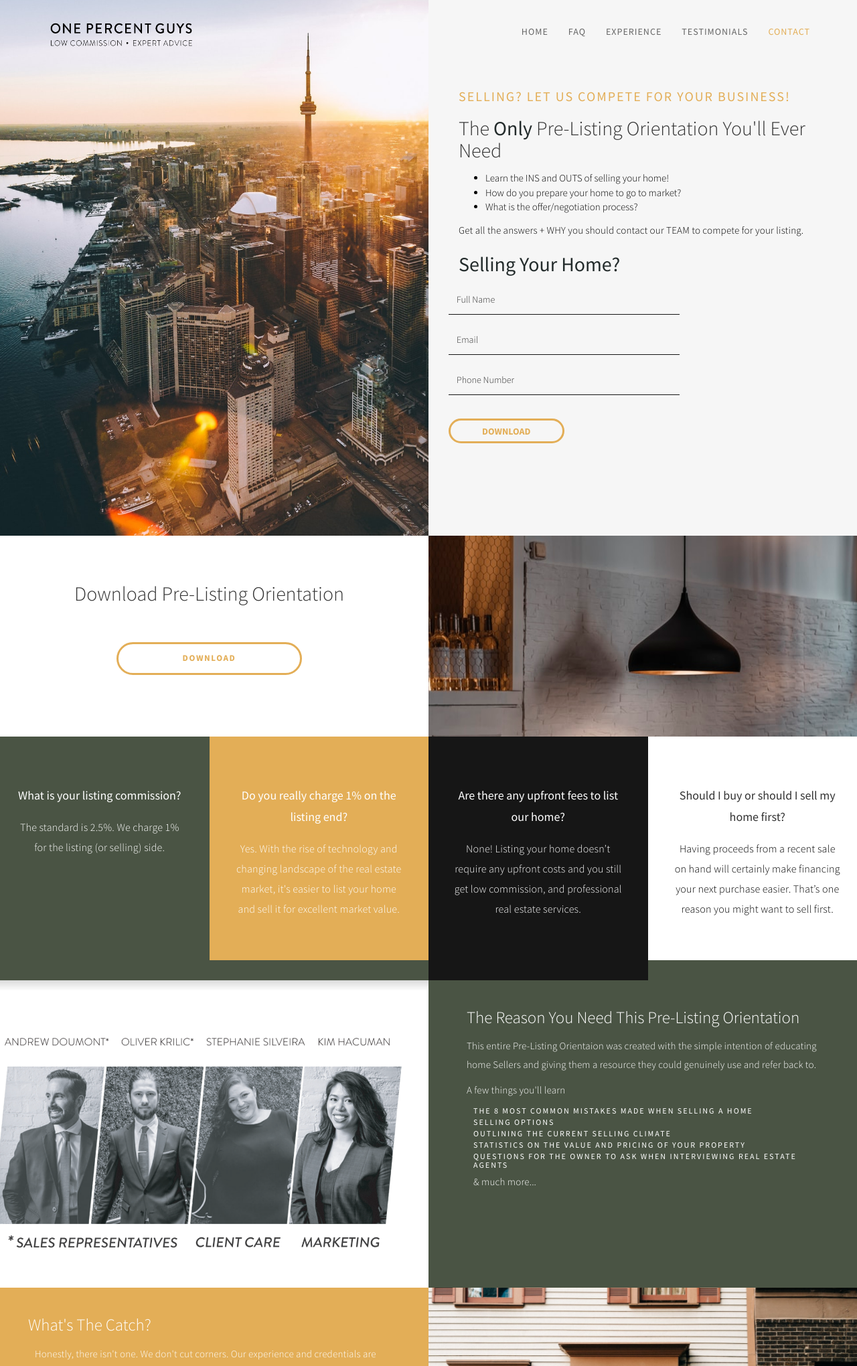
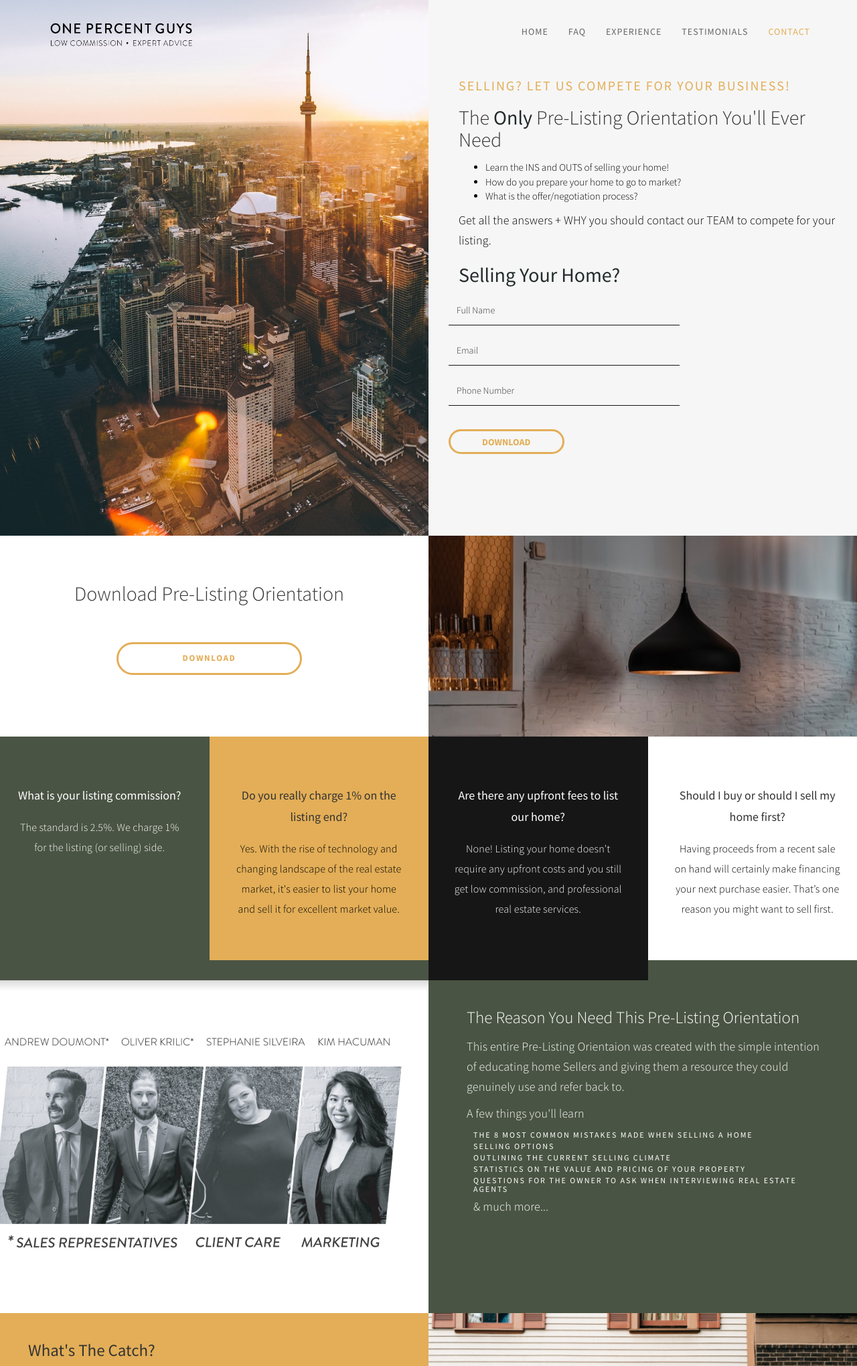
Before and after one commit to PeterBen90/andrew-site, a PHP site: page / in a window 1280 px wide. Shown: the top 2040 px of the page at 67% size. Run offline with PHP 8.4, Linux system fonts and the light colour scheme; some libraries are stand-ins or nearby versions.

Commit message:
accesibility

```diff
--- a/css/main.css
+++ b/css/main.css
@@ -72,9 +72,9 @@ strong {
 
 p {
 	color: #888;
-	font-size: 15px;
+	font-size: 18px;
 	font-weight: 300;
-	line-height: 28px;
+	line-height: 30px;
 	letter-spacing: 0.2px;
 }
 
@@ -719,6 +719,11 @@ footer {
 	.skill-thumb {
 		padding: 0px !important;
 	}
+
+	p {
+		font-size: 15px;
+		line-height: 20px;
+	}
 }
 
 @media only screen and (max-width: 1024px) {
@@ -1063,3 +1068,7 @@ footer {
 .padding {
 	padding-bottom: 30px;
 }
+
+.catch {
+	font-weight: 500;
+}
--- a/index.html
+++ b/index.html
@@ -205,10 +205,10 @@
         </div>
 
         <div class="bg-yellow col-md-3 col-sm-6">
-          <div class="wow fadeInUp color-white service-thumb" data-wow-delay="0.8s">
+          <div class="wow fadeInUp service-thumb" data-wow-delay="0.8s">
             <!-- <i class="fa fa-desktop"></i> -->
             <h3 class="head">Do you really charge 1% on the listing end?</h3>
-            <p class="color-white quest">
+            <p class="quests">
               Yes. With the rise of technology and changing landscape of the
               real estate market, it's easier to list your home and sell it
               for excellent market value.
@@ -337,17 +337,17 @@
     <div class="container">
       <div class="row">
         <div class="col-md-6 col-sm-6">
-          <div class="color-white education-thumb">
+          <div class="education-thumb">
             <div class="wow fadeInUp section-title" data-wow-delay="0.8s">
-              <h1>What's The Catch?</h1>
+              <h1 class="catch">What's The Catch?</h1>
             </div>
 
-            <div class="wow fadeInUp color-white media" data-wow-delay="1.2s">
-              <div class="media-object media-left">
+            <div class="wow fadeInUp media" data-wow-delay="1.2s">
+              <div class="media-object">
                 <!-- <i class="fa fa-star" aria-hidden="true"></i> -->
               </div>
               <div class="media-body">
-                <p class="color-white">
+                <p class="quests">
                   Honestly, there isn't one. We don't cut corners. Our
                   experience and credentials are the same as other leading
                   sales representatives, and so are the services we offer. The
```
